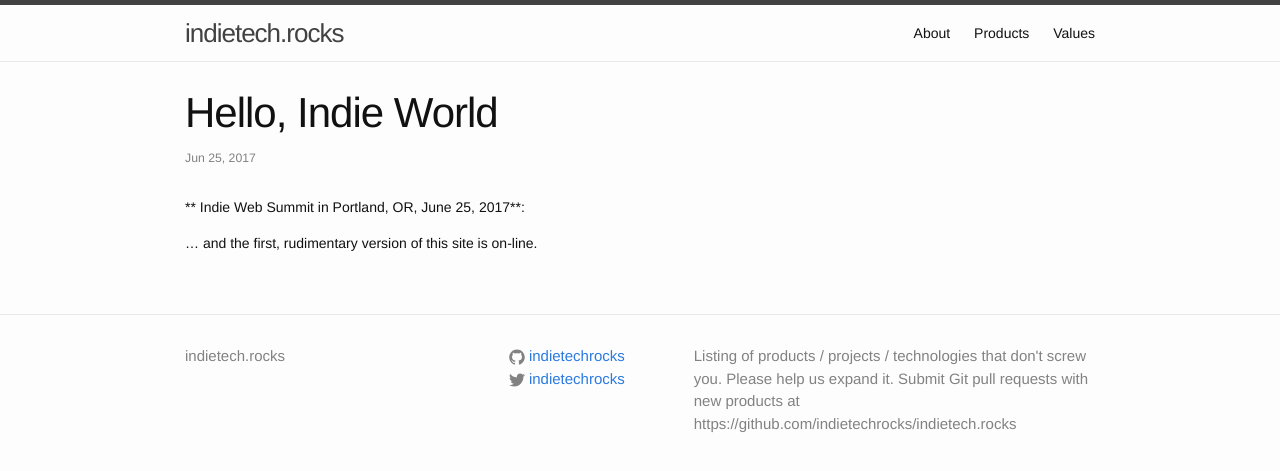
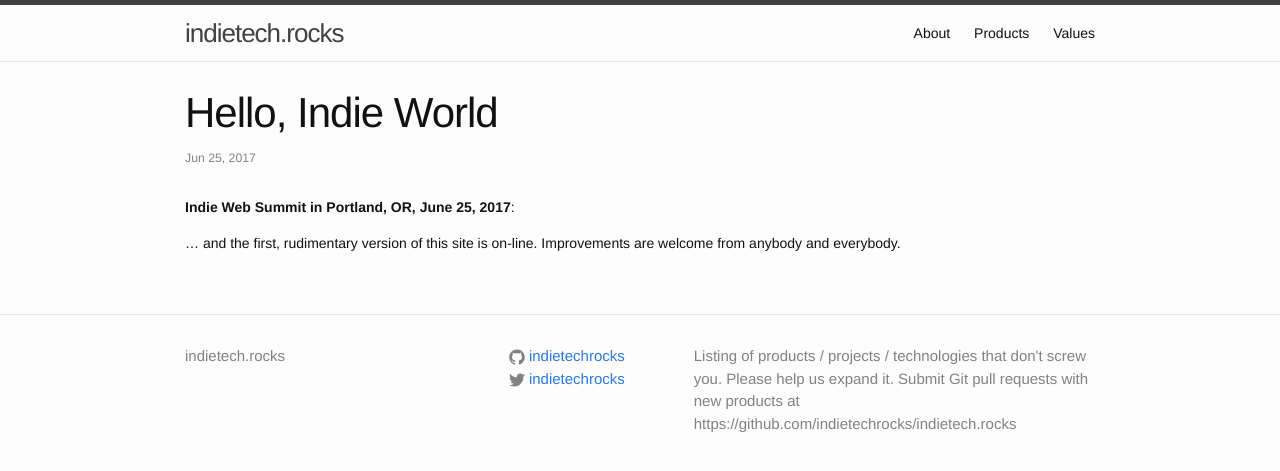
Before and after one commit to indietechrocks/indietech.rocks, a Jekyll site: the page built from _posts/2017-06-25-hello-indie-world.markdown, in a window 1280 px wide. Shown: the top 471 px of the page. Built offline with Jekyll 4.4.1, drawn with Linux system fonts in a browser that asks for light colours.

Commit message:
Minor change

```diff
--- a/_posts/2017-06-25-hello-indie-world.markdown
+++ b/_posts/2017-06-25-hello-indie-world.markdown
@@ -5,6 +5,7 @@
 categories: update
 ---
 
-** Indie Web Summit in Portland, OR, June 25, 2017**:
+**Indie Web Summit in Portland, OR, June 25, 2017**:
 
-... and the first, rudimentary version of this site is on-line.
+... and the first, rudimentary version of this site is on-line. Improvements
+are welcome from anybody and everybody.
```
